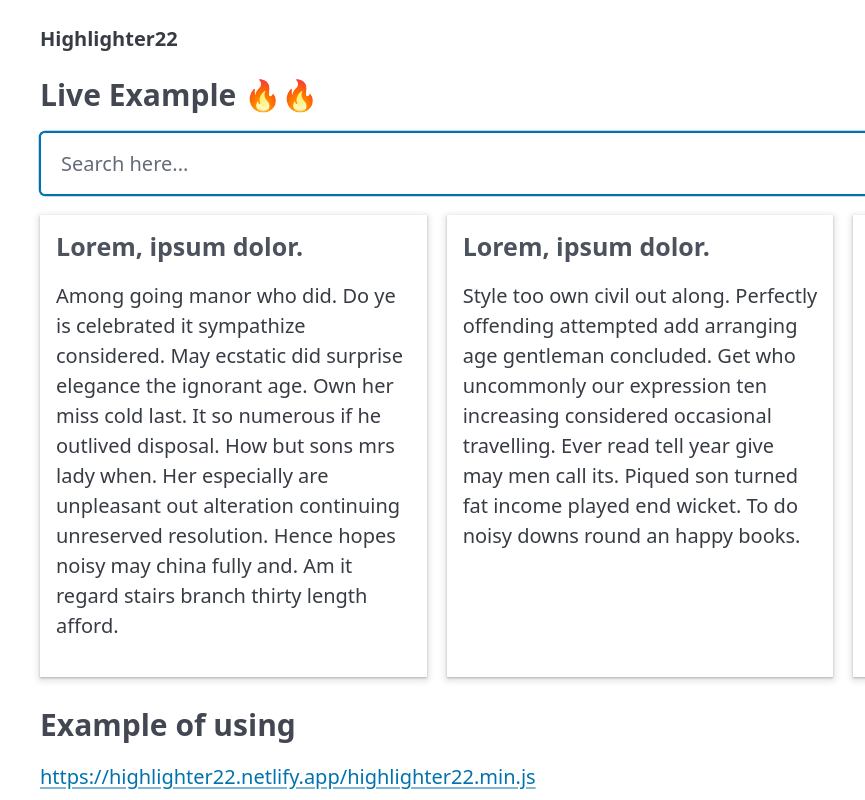
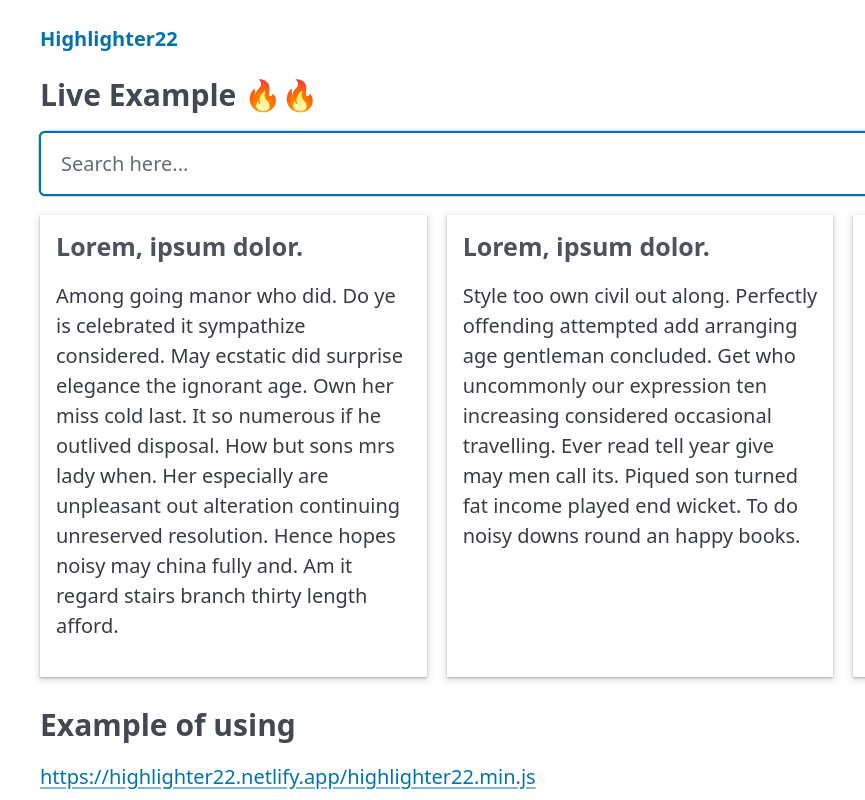
Before and after one commit to MonirSaikat/highlighter22, a plain HTML site: page index.html in a window 1280 px wide. Shown: the top 800 px of the page, 0-865 px from the left. Drawn offline with nearby package versions, Linux system fonts and the light colour scheme.

```diff
--- a/index.html
+++ b/index.html
@@ -27,7 +27,7 @@
     <div class="container">
       <nav>
         <ul>
-          <li><strong>Highlighter22</strong></li>
+          <li><a href="/"><strong>Highlighter22</strong></a></li>
         </ul>
         <ul>
           <li>
```
